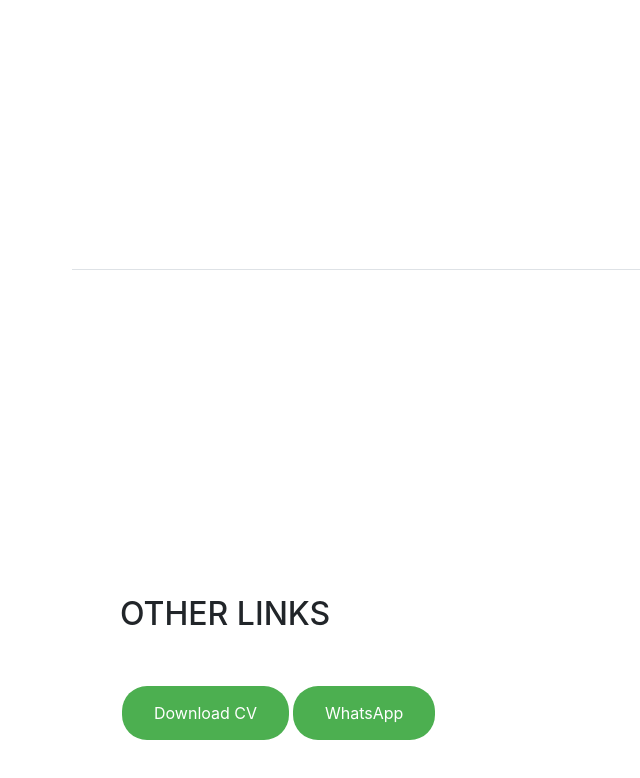
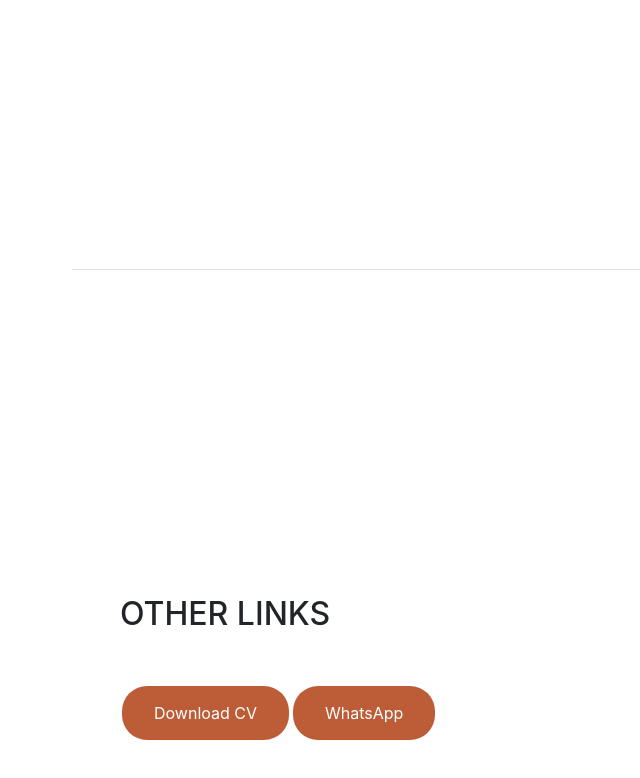
Before and after one commit to ShashikaLakshanBandara/Shashika-Lakshan-portfolio, a website with bundled scripts: page index.html in a window 1280 px wide. Shown: the part 3730-4508 px from the top of the page, without its empty margins (200-840 px from the left). Built offline with nearby package versions, Linux system fonts and the light colour scheme; a web font is replaced by a local one.

Commit message:
css edited

```diff
--- a/css/my.css
+++ b/css/my.css
@@ -5,7 +5,7 @@
   }
 
   .button {
-    background-color: #4CAF50; /* Green */
+    background-color: #BD5D38; /* Green */
     border: none;
     color: white;
     padding: 15px 32px;
@@ -21,5 +21,5 @@
 
   .button:hover {
     text-decoration-line: none;
-    background-color: #45A049;
+    background-color: #69280e;
   }
```
